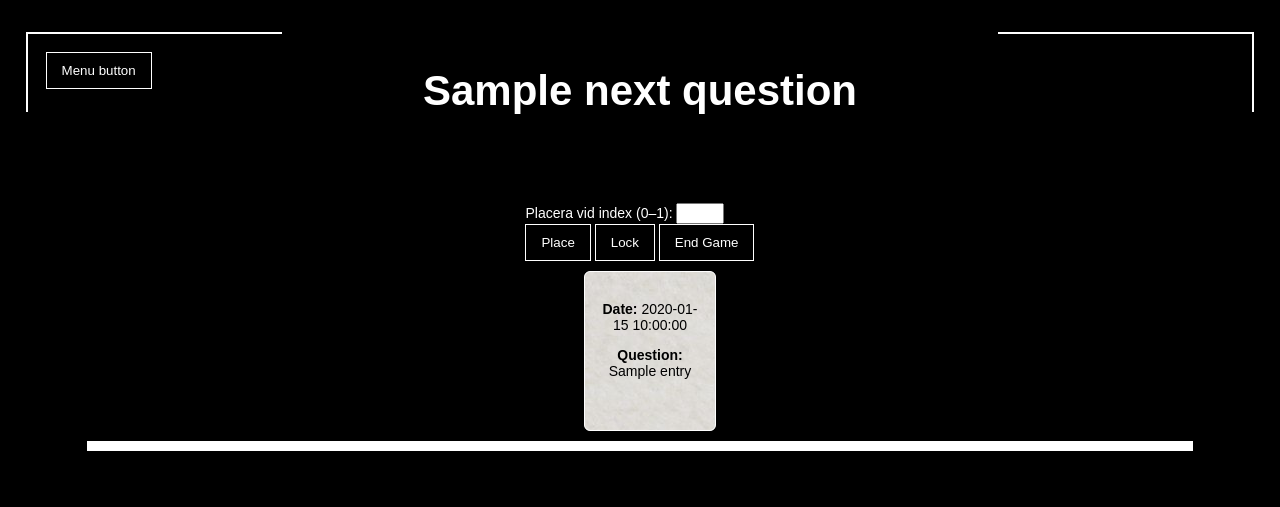
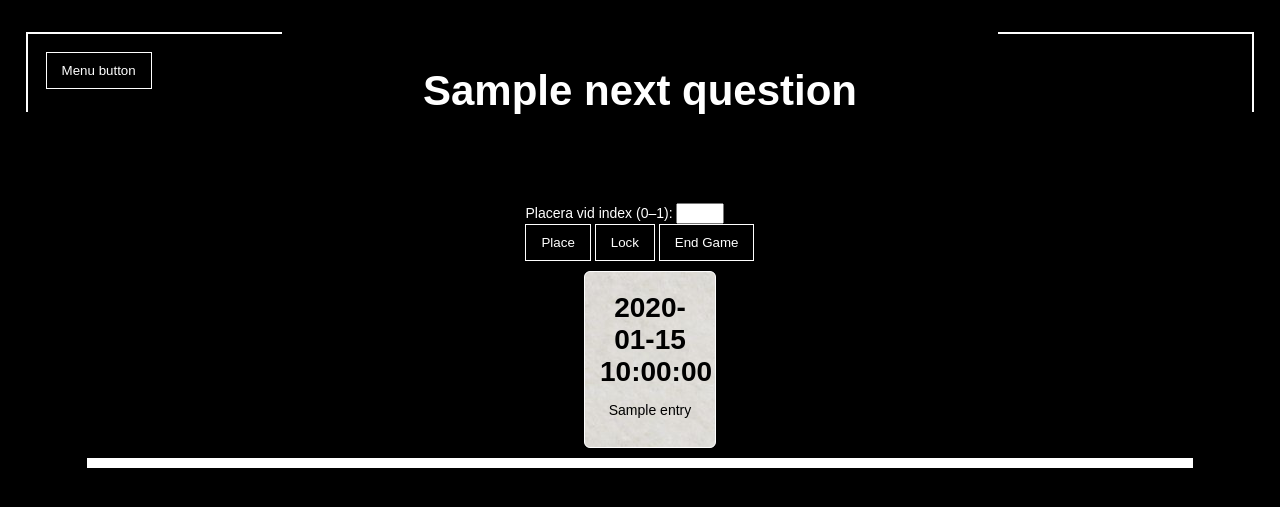
Before and after one commit to GoblinBuilds/ChronoLogical, a Flask app: template templates/game.html in a window 1280 px wide. Shown: the top 507 px of the page. Run offline with Flask 3, Linux system fonts and the light colour scheme; the template is opened without the code that fills it: most values are stand-ins (such as "Sample title", 1, 10 or a date in 2020).

Commit message:
Change font and font size in cards

```diff
--- a/static/style.css
+++ b/static/style.css
@@ -186,6 +186,17 @@ body {
     transform: perspective(800px) rotateX(5deg) rotateY(-5deg);
 }
 
+.date{
+    font-size: 2em;
+    color: #000;
+    margin-top: 5px;
+    margin-bottom: 0;
+}
+
+.answered_question{
+    font-family: "Interstate", sans-serif;
+}
+
 .locked_card_container {
     width: 100%;
     display: flex;
--- a/templates/game.html
+++ b/templates/game.html
@@ -20,8 +20,8 @@
       <div class="unlocked_card_container">
         {% for entry in unlocked %}
         <div class="card">
-          <p><strong>Date:</strong> {{ entry.date }}</p>
-          <p><strong>Question:</strong> {{ entry.question }}</p>
+          <p class="date"><strong>{{ entry.date }}</strong> </p>
+          <p class="answered_question">{{ entry.question }}</p>
         </div>
         {% endfor %}
       </div>
@@ -33,8 +33,8 @@
       <div class="locked_card_container">
         {% for entry in locked %}
         <div class="card">
-          <p><strong>Date:</strong> {{ entry.date }}</p>
-          <p><strong>Question:</strong> {{ entry.question }}</p>
+          <p class="date"><strong>{{ entry.date }}</strong> </p>
+          <p class="answered_question">{{ entry.question }}</p>
         </div>
         {% endfor %}
       </div>
```
